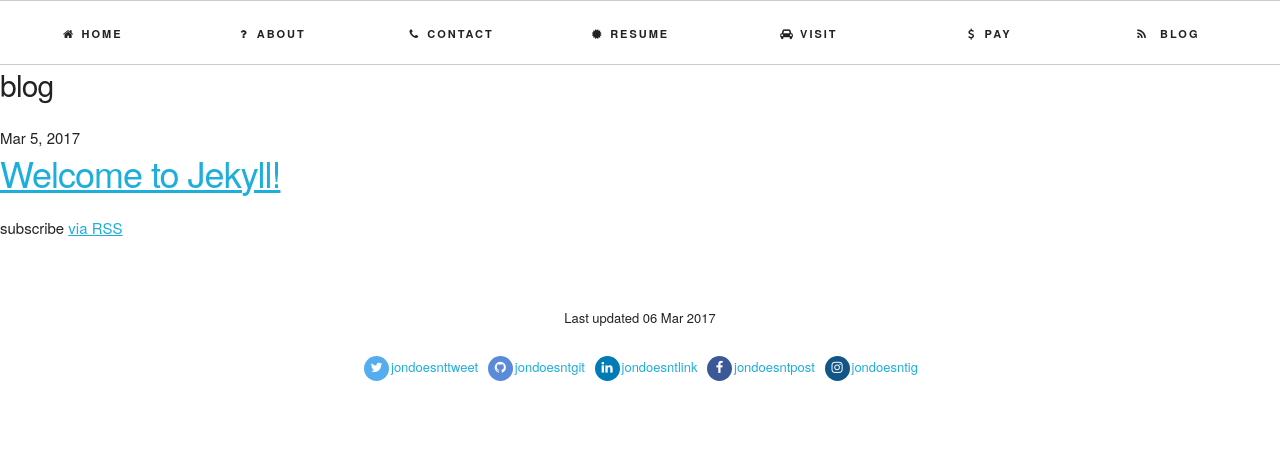
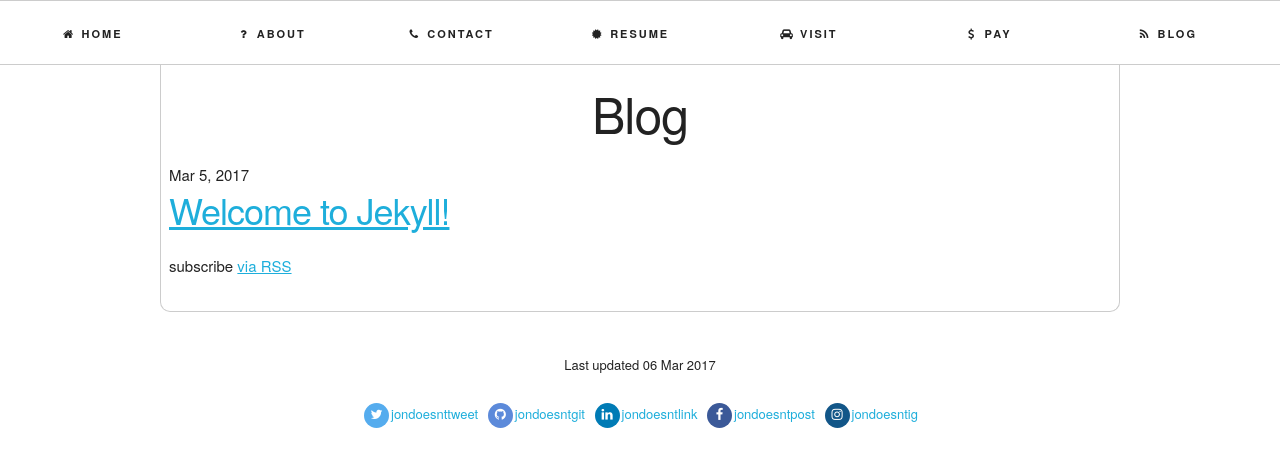
Before and after one commit to jondoesntgit/jondoesntgit.github.io, a Jekyll site: the page built from _pages/06_blog.md, in a window 1280 px wide. Shown: the top 467 px of the page. Built offline with Jekyll 4.4.1, drawn with Linux system fonts in a browser that asks for light colours; nearby versions of some CDN libraries; some web fonts are replaced.

Commit message:
Moved blog

```diff
--- a/_includes/header.html
+++ b/_includes/header.html
@@ -5,11 +5,5 @@
             {% for page in site.pages %} {% if page.title %}
             <li class="navbar-item"><a class="navbar-link" href="{{ page.url | prepend: site.baseurl }}"><i class="fa fa-{{ page.icon }}"></i><span class="wide">{{ page.title }}</span></a></li>
             {% endif %} {% endfor %}
-            <li class="navbar-item">
-                <a class="navbar-link" href="{{ "/blog" | prepend: site.baseurl }}">
-                <i class="fa fa-rss"></i>
-                <span class="wide">Blog</span>
-                </a>
-            </li>
         </ul>
     </nav>
--- /dev/null
+++ b/_pages/06_blog.md
@@ -0,0 +1,13 @@
+---
+layout: page
+icon: rss
+title: Blog
+permalink: /blog/
+---
+
+{% for post in site.posts %}
+<time>{{ post.date | date: "%b %-d, %Y" }}</time>
+<h3><a href="{{ post.url | prepend: site.baseurl }}">{{ post.title }}</a></h3>
+{% endfor %}
+
+<p>subscribe <a href="{{ "/feed.xml" | prepend: site.baseurl }}">via RSS</a></p>
--- a/blog/index.html
+++ /dev/null
@@ -1,11 +0,0 @@
----
-layout: default
----
-
-<h4>blog</h4>
-{% for post in site.posts %}
-        <time>{{ post.date | date: "%b %-d, %Y" }}</time>
-        <h3><a href="{{ post.url | prepend: site.baseurl }}">{{ post.title }}</a></h3>
-{% endfor %}
-
-<p>subscribe <a href="{{ "/feed.xml" | prepend: site.baseurl }}">via RSS</a></p>
```
